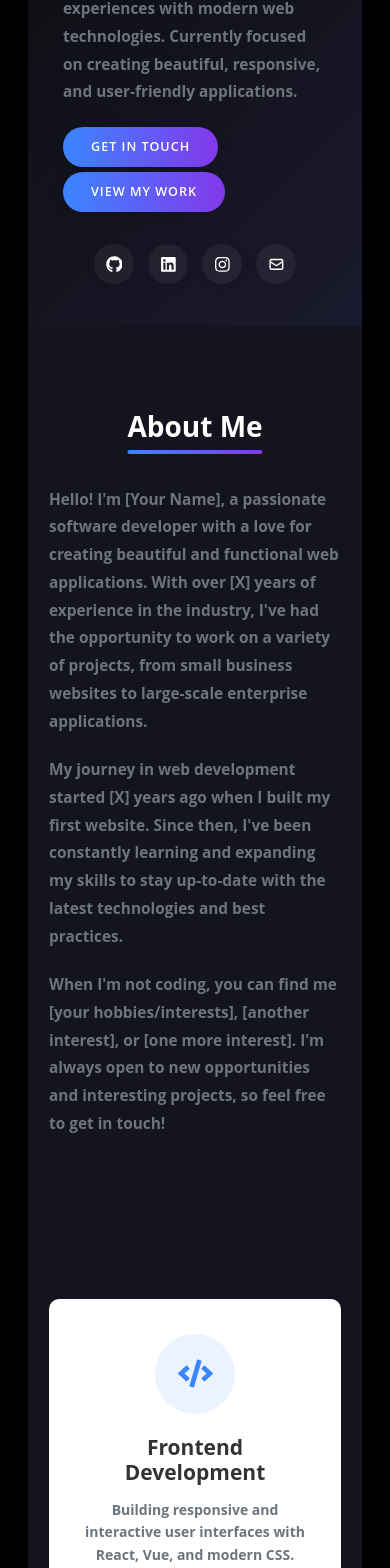
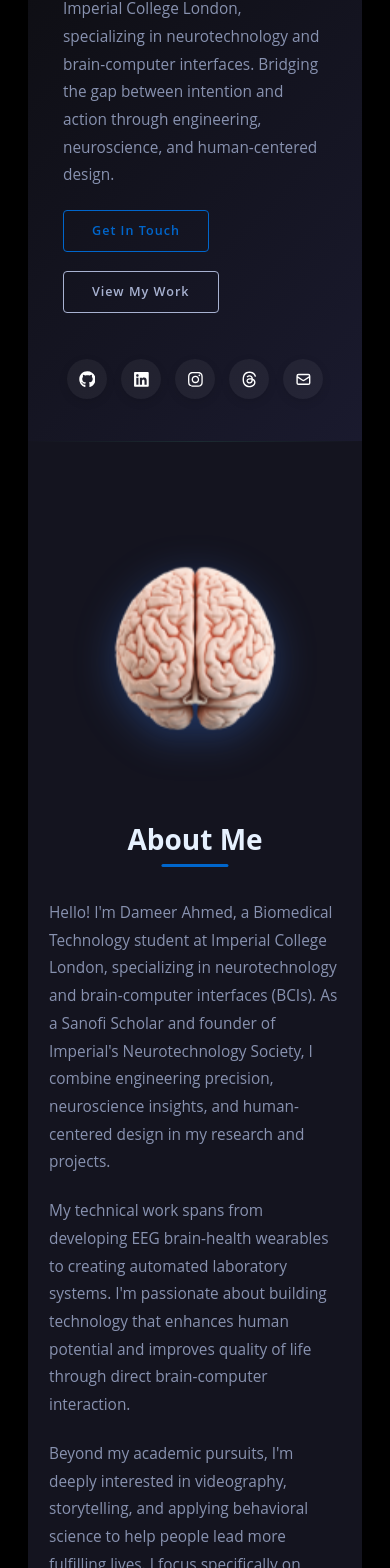
Before and after one commit to roidfree/roidfree.github.io, a React (Vite) app: page / in a window 390 px wide. Shown: the part 319-1887 px from the top of the page. Built offline with nearby package versions, Linux system fonts and the light colour scheme.

Commit message:
Updated changes, image sizing issues
Updated look but still working on fixing supposedly simple issue...

```diff
--- a/src/App.css
+++ b/src/App.css
@@ -1,15 +1,25 @@
 :root {
-  --primary-color: #3a86ff;
-  --secondary-color: #8338ec;
-  --dark-color: #1a1a2e;
-  --light-color: #f8f9fa;
-  --text-color: #333;
-  --text-light: #6c757d;
-  --transition: all 0.3s ease;
+  /* Main color palette - inspired by Bain Capital Ventures */
+  --primary-color: #0066CC;
+  --secondary-color: #00A3E0;
+  --accent-color: #00D1B2;
+  --dark-color: #0A192F;
+  --darker-color: #020C1B;
+  --light-color: #F5F5F7;
+  --text-color: #E6F1FF;
+  --text-light: #8892B0;
+  --text-lighter: #A8B2D1;
+
+  /* Spacing and layout */
+  --transition: all 0.3s cubic-bezier(0.645, 0.045, 0.355, 1);
   --container-width: 1200px;
   --section-padding: 6rem 0;
-  --border-radius: 10px;
-  --box-shadow: 0 5px 20px rgba(0, 0, 0, 0.05);
+  --border-radius: 4px;
+  --box-shadow: 0 10px 30px -15px rgba(2, 12, 27, 0.7);
+
+  /* Typography */
+  --font-sans: 'Inter', -apple-system, BlinkMacSystemFont, 'Segoe UI', Roboto, Oxygen, Ubuntu, Cantarell, 'Open Sans', 'Helvetica Neue', sans-serif;
+  --font-mono: 'SF Mono', 'Fira Code', 'Fira Mono', 'Roboto Mono', monospace;
 }
 
 * {
@@ -23,13 +33,16 @@ html {
 }
 
 body {
-  font-family: 'Inter', -apple-system, BlinkMacSystemFont, 'Segoe UI', Roboto, Oxygen, Ubuntu, Cantarell, 'Open Sans', 'Helvetica Neue', sans-serif;
+  font-family: var(--font-sans);
   line-height: 1.6;
-  color: #fff;
-  background-color: #0a0a0a;
+  color: var(--text-color);
+  background-color: var(--darker-color);
   overflow-x: hidden;
   margin: 0;
   padding: 0;
+  transition: var(--transition);
+  -webkit-font-smoothing: antialiased;
+  -moz-osx-font-smoothing: grayscale;
 }
 
 .app {
@@ -49,6 +62,17 @@ main {
 section {
   padding: 6rem 0;
   scroll-margin-top: 80px;
+  position: relative;
+}
+
+section::before {
+  content: '';
+  position: absolute;
+  top: 0;
+  left: 0;
+  width: 100%;
+  height: 1px;
+  background: linear-gradient(90deg, transparent, rgba(100, 255, 218, 0.1), transparent);
 }
 
 h1, h2, h3, h4, h5, h6 {
@@ -58,12 +82,18 @@ h1, h2, h3, h4, h5, h6 {
 }
 
 h1 {
-  font-size: 3.5rem;
-  background: linear-gradient(90deg, var(--primary-color), var(--secondary-color));
-  background-clip: text;
-  -webkit-background-clip: text;
-  -webkit-text-fill-color: transparent;
+  font-size: 4rem;
+  font-weight: 800;
+  letter-spacing: -0.5px;
+  color: var(--text-color);
   margin-bottom: 1.5rem;
+  line-height: 1.1;
+}
+
+h1 .highlight {
+  color: var(--primary-color);
+  position: relative;
+  display: inline-block;
 }
 
 h2 {
@@ -74,16 +104,18 @@ h2 {
   display: inline-block;
   left: 50%;
   transform: translateX(-50%);
+  color: var(--text-color);
+  font-weight: 700;
 }
 
 h2::after {
   content: '';
   position: absolute;
   bottom: -10px;
-  left: 0;
-  width: 100%;
-  height: 4px;
-  background: linear-gradient(90deg, var(--primary-color), var(--secondary-color));
+  left: 25%;
+  width: 50%;
+  height: 3px;
+  background: var(--primary-color);
   border-radius: 2px;
 }
 
@@ -92,6 +124,8 @@ p {
   color: var(--text-light);
   font-size: 1.1rem;
   line-height: 1.8;
+  font-weight: 400;
+  max-width: 700px;
 }
 
 a {
@@ -106,48 +140,53 @@ a:hover {
 
 .btn {
   display: inline-block;
-  background: linear-gradient(90deg, var(--primary-color), var(--secondary-color));
-  color: white;
+  background-color: transparent;
+  color: var(--primary-color);
   padding: 0.8rem 2rem;
-  border-radius: 50px;
+  border-radius: var(--border-radius);
   font-weight: 600;
-  text-transform: uppercase;
   letter-spacing: 1px;
   transition: var(--transition);
-  border: none;
+  border: 1px solid var(--primary-color);
   cursor: pointer;
   text-decoration: none;
   font-size: 0.9rem;
-  box-shadow: 0 4px 15px rgba(0, 0, 0, 0.1);
   position: relative;
   overflow: hidden;
   z-index: 1;
-}
-
-.btn::before {
-  content: '';
-  position: absolute;
-  top: 0;
-  left: 0;
-  width: 0;
-  height: 100%;
-  background: linear-gradient(90deg, var(--secondary-color), var(--primary-color));
-  transition: width 0.5s ease;
-  z-index: -1;
-}
-
-.btn:hover::before {
-  width: 100%;
+  margin-right: 1rem;
+  margin-bottom: 1rem;
 }
 
 .btn:hover {
-  transform: translateY(-3px);
-  box-shadow: 0 6px 20px rgba(0, 0, 0, 0.15);
-  color: white;
+  background-color: rgba(0, 102, 204, 0.1);
+  color: var(--primary-color);
+  transform: translateY(-2px);
 }
 
 .btn:active {
   transform: translateY(1px);
+}
+
+.btn-primary {
+  background-color: var(--primary-color);
+  color: #fff;
+}
+
+.btn-primary:hover {
+  background-color: rgba(0, 102, 204, 0.9);
+  color: #fff;
+}
+
+.btn-outline {
+  background-color: transparent;
+  border: 1px solid var(--text-lighter);
+  color: var(--text-lighter);
+}
+
+.btn-outline:hover {
+  border-color: var(--primary-color);
+  color: var(--primary-color);
 }
 
 .container {
--- a/src/components/01_Hero/Hero.css
+++ b/src/components/01_Hero/Hero.css
@@ -5,16 +5,92 @@
   padding-top: 80px;
   position: relative;
   overflow: hidden;
+  background-color: #0a192f;
+  color: white;
+}
+
+.hero-background {
+  position: absolute;
+  top: 0;
+  left: 0;
+  width: 100%;
+  height: 100%;
+  z-index: 0;
+}
+
+.hero-bg-wrapper {
+  position: absolute;
+  top: 0;
+  left: 0;
+  width: 100%;
+  height: 100%;
+  overflow: hidden;
+}
+
+.hero-bg-image {
+  width: 100%;
+  height: 100%;
+  object-fit: cover;
+  object-position: center;
+  opacity: 0.15;
+  transition: transform 0.5s ease;
+}
+
+.hero-background:hover .hero-bg-image {
+  transform: scale(1.05);
+}
+
+.hero-overlay {
+  position: absolute;
+  top: 0;
+  left: 0;
+  width: 100%;
+  height: 100%;
+  background: linear-gradient(rgba(169, 169, 169, 0.2), rgba(169, 169, 169, 0.2)),
+              linear-gradient(to right, rgba(10, 25, 47, 0.8) 0%, rgba(10, 25, 47, 0.6) 100%);
 }
 
 .hero-content {
+  width: 100%;
   max-width: 800px;
-  margin: 0 auto;
+  margin: 4rem auto 0;
   text-align: center;
+  position: relative;
+  z-index: 1;
+  padding: 0 1rem;
+}
+
+.profile-photo-container {
+  position: relative;
+  margin: 0 auto 2rem;
+  width: 150px;
+  height: 150px;
+  border-radius: 50%;
+  overflow: hidden;
+  border: 3px solid var(--primary-color);
+  box-shadow: 0 10px 30px rgba(0, 0, 0, 0.3);
+}
+
+.profile-photo-wrapper {
+  width: 100%;
+  height: 100%;
+  border-radius: 50%;
+  overflow: hidden;
+}
+
+.profile-photo {
+  width: 100%;
+  height: 100%;
+  object-fit: cover;
+  transition: transform 0.5s ease;
+}
+
+.profile-photo-container:hover .profile-photo {
+  transform: scale(1.05);
 }
 
 .hero h1 {
-  font-size: 4rem;
+  font-size: clamp(2.5rem, 5vw, 4rem);
   margin-bottom: 1.5rem;
   line-height: 1.2;
 }
@@ -39,14 +115,14 @@
 }
 
 .hero-subtitle {
-  font-size: 1.8rem;
+  font-size: clamp(1.5rem, 3vw, 1.8rem);
   font-weight: 600;
   color: var(--text-color);
   margin-bottom: 2rem;
 }
 
 .hero-description {
-  font-size: 1.2rem;
+  font-size: clamp(1rem, 2vw, 1.2rem);
   max-width: 700px;
   margin: 0 auto 3rem;
   color: var(--text-light);
@@ -78,6 +154,7 @@
   justify-content: center;
   gap: 1.5rem;
   margin-top: 3rem;
+  flex-wrap: wrap;
 }
 
 .social-link {
@@ -101,21 +178,16 @@
   box-shadow: 0 6px 20px rgba(0, 0, 0, 0.15);
 }
 
+.container {
+  width: 100%;
+  max-width: 1200px;
+  margin: 0 auto;
+  position: relative;
+  z-index: 1;
+}
+
 /* Responsive Design */
 @media (max-width: 768px) {
-  .hero h1 {
-    font-size: 2.8rem;
-  }
-
-  .hero-subtitle {
-    font-size: 1.5rem;
-  }
-
-  .hero-description {
-    font-size: 1.1rem;
-    padding: 0 1rem;
-  }
-
   .hero-cta {
     flex-direction: column;
     align-items: center;
@@ -125,6 +197,16 @@
     width: 100%;
     max-width: 250px;
     margin-bottom: 1rem;
+  }
+
+  .social-links {
+    gap: 1rem;
+  }
+
+  .social-link {
+    width: 40px;
+    height: 40px;
+    font-size: 1.2rem;
   }
 }
 
--- a/src/components/01_Hero/Hero.jsx
+++ b/src/components/01_Hero/Hero.jsx
@@ -1,14 +1,17 @@
 import { motion } from 'framer-motion';
-import { FaGithub, FaLinkedin, FaInstagram } from 'react-icons/fa';
+import { FaGithub, FaLinkedin, FaInstagram, FaThreads } from 'react-icons/fa6';
 import { HiOutlineMail } from 'react-icons/hi';
 import { TypeAnimation } from 'react-type-animation';
+import profilePhoto from '../../assets/images/profile photo.jpg';
+import heroBackground from '../../assets/images/Adobe Express - file.jpg';
 
 const Hero = () => {
   const socialLinks = [
-    { icon: <FaGithub />, url: 'https://github.com/yourusername' },
-    { icon: <FaLinkedin />, url: 'https://linkedin.com/in/yourusername' },
-    { icon: <FaInstagram />, url: 'https://threads.net/yourusername', title: 'Threads' },
-    { icon: <HiOutlineMail />, url: 'mailto:your.email@example.com' },
+    { icon: <FaGithub />, url: 'https://github.com/roidfree', title: 'GitHub' },
+    { icon: <FaLinkedin />, url: 'https://linkedin.com/in/dameerahmed', title: 'LinkedIn' },
+    { icon: <FaInstagram />, url: 'https://instagram.com/dameerahmed', title: 'Instagram' },
+    { icon: <FaThreads />, url: 'https://threads.net/@dameerahmed', title: 'Threads' },
+    { icon: <HiOutlineMail />, url: 'mailto:dameer.ahmed@imperial.ac.uk', title: 'Email' },
   ];
 
   return (
@@ -34,8 +37,8 @@ const Hero = () => {
             />
           </h2>
           <p className="hero-description">
-            I build exceptional digital experiences with modern web technologies.
-            Currently focused on creating beautiful, responsive, and user-friendly applications.
+            Biomedical Technology student at Imperial College London, specializing in neurotechnology and brain-computer interfaces.
+            Bridging the gap between intention and action through engineering, neuroscience, and human-centered design.
           </p>
           <div className="hero-cta">
             <a href="#contact" className="btn mr-4">
@@ -52,7 +55,7 @@ const Hero = () => {
                 href={link.url}
                 target="_blank"
                 rel="noopener noreferrer"
-                aria-label={`Social Link ${index + 1}`}
+                aria-label={link.title}
                 className="social-link"
               >
                 {link.icon}
--- a/src/components/02_About/about.css
+++ b/src/components/02_About/about.css
@@ -6,7 +6,30 @@
 .about-content {
   display: grid;
   grid-template-columns: 1fr;
-  gap: 4rem;
+  gap: 3rem;
+  position: relative;
+  padding: 2rem 0;
+}
+
+.about-image-container {
+  width: 250px;
+  height: 250px;
+  margin: 0 auto 2rem;
+  position: relative;
+  animation: float 6s ease-in-out infinite;
+}
+
+.about-image {
+  width: 100%;
+  height: 100%;
+  object-fit: contain;
+  filter: drop-shadow(0 10px 20px rgba(58, 134, 255, 0.3));
+  transition: all 0.5s ease;
+}
+
+.about-image:hover {
+  transform: scale(1.05);
+  filter: drop-shadow(0 15px 30px rgba(58, 134, 255, 0.4));
 }
 
 .about-text {
@@ -82,4 +105,21 @@
   .about-text {
     text-align: left;
   }
+
+  .about-image-container {
+    width: 200px;
+    height: 200px;
+  }
 }
+
+@keyframes float {
+  0% {
+    transform: translateY(0px);
+  }
+  50% {
+    transform: translateY(-15px);
+  }
+  100% {
+    transform: translateY(0px);
+  }
+}
--- a/src/components/02_About/about.jsx
+++ b/src/components/02_About/about.jsx
@@ -1,13 +1,26 @@
 import React from 'react';
 import { motion } from 'framer-motion';
-import { FaCode, FaServer, FaMobile } from 'react-icons/fa';
+import { FaBrain, FaVideo, FaLightbulb } from 'react-icons/fa';
+import brainImage from '../../assets/images/brain.png';
 import './about.css';
 
 const About = () => {
   const skills = [
-    { name: 'Frontend Development', icon: <FaCode />, description: 'Building responsive and interactive user interfaces with React, Vue, and modern CSS.' },
-    { name: 'Backend Development', icon: <FaServer />, description: 'Creating robust server-side applications with Node.js, Express, and various databases.' },
-    { name: 'Mobile Development', icon: <FaMobile />, description: 'Developing cross-platform mobile applications using React Native and Flutter.' },
+    {
+      name: 'Neurotechnology',
+      icon: <FaBrain />,
+      description: 'Researching and developing brain-computer interfaces (BCIs) and EEG-based wearables for health monitoring and cognitive enhancement.'
+    },
+    {
+      name: 'Videography & Storytelling',
+      icon: <FaVideo />,
+      description: 'Creating compelling visual narratives that communicate complex ideas and inspire meaningful action.'
+    },
+    {
+      name: 'Behavioral Science',
+      icon: <FaLightbulb />,
+      description: 'Applying insights from psychology and neuroscience to bridge the gap between intention and action in everyday life.'
+    },
   ];
 
   return (
@@ -20,20 +33,31 @@ const About = () => {
           transition={{ duration: 0.6 }}
           className="about-content"
         >
+          <motion.div
+            className="about-image-container"
+            initial={{ opacity: 0, scale: 0.8 }}
+            whileInView={{ opacity: 1, scale: 1 }}
+            viewport={{ once: true }}
+            transition={{ duration: 0.6, delay: 0.2 }}
+          >
+            <img src={brainImage} alt="Neurotechnology" className="about-image" />
+          </motion.div>
           <div className="about-text">
             <h2>About Me</h2>
             <p>
-              Hello! I'm [Your Name], a passionate software developer with a love for creating beautiful and functional web applications.
-              With over [X] years of experience in the industry, I've had the opportunity to work on a variety of projects,
-              from small business websites to large-scale enterprise applications.
+              Hello! I'm Dameer Ahmed, a Biomedical Technology student at Imperial College London, specializing in neurotechnology
+              and brain-computer interfaces (BCIs). As a Sanofi Scholar and founder of Imperial's Neurotechnology Society,
+              I combine engineering precision, neuroscience insights, and human-centered design in my research and projects.
             </p>
             <p>
-              My journey in web development started [X] years ago when I built my first website. Since then, I've been
-              constantly learning and expanding my skills to stay up-to-date with the latest technologies and best practices.
+              My technical work spans from developing EEG brain-health wearables to creating automated laboratory systems.
+              I'm passionate about building technology that enhances human potential and improves quality of life through
+              direct brain-computer interaction.
             </p>
             <p>
-              When I'm not coding, you can find me [your hobbies/interests], [another interest], or [one more interest].
-              I'm always open to new opportunities and interesting projects, so feel free to get in touch!
+              Beyond my academic pursuits, I'm deeply interested in videography, storytelling, and applying behavioral science
+              to help people lead more fulfilling lives. I focus specifically on bridging the gap between intention and action—helping
+              people translate their goals into consistent behaviors through insights from psychology and neuroscience.
             </p>
           </div>
 
--- a/src/components/04_Projects/Projects.jsx
+++ b/src/components/04_Projects/Projects.jsx
@@ -1,8 +1,9 @@
 import React, { useState } from 'react';
 import { motion } from 'framer-motion';
 import { FiGithub, FiExternalLink } from 'react-icons/fi';
-import { FaReact, FaNodeJs, FaPython, FaVuejs, FaLaravel } from 'react-icons/fa';
-import { SiTypescript, SiNextdotjs, SiDjango, SiGraphql } from 'react-icons/si';
+import { FaPython, FaReact } from 'react-icons/fa';
+import { SiTensorflow, SiArduino, SiRaspberrypi } from 'react-icons/si';
+import { TbBrain, TbDeviceWatchStats, TbMicroscope } from 'react-icons/tb';
 import './Projects.css';
 
 const Projects = () => {
@@ -11,67 +12,67 @@ const Projects = () => {
   const projects = [
     {
       id: 1,
-      title: 'E-commerce Platform',
-      description: 'A full-stack e-commerce platform with user authentication, product catalog, shopping cart, and payment integration.',
-      tags: ['React', 'Node.js', 'MongoDB', 'Express', 'Redux'],
-      image: 'https://via.placeholder.com/600x400/3a86ff/ffffff?text=E-commerce',
+      title: 'EEG Brain-health Patch',
+      description: 'An innovative wearable EEG device for continuous brain health monitoring. Imperial Faculty of Natural Sciences finalist project.',
+      tags: ['EEG', 'Machine Learning', 'Hardware', 'Signal Processing'],
+      image: 'https://via.placeholder.com/600x400/3a86ff/ffffff?text=EEG+Brain-health+Patch',
       github: '#',
       demo: '#',
-      category: 'Full Stack'
+      category: 'Neurotechnology'
     },
     {
       id: 2,
-      title: 'Task Management App',
-      description: 'A task management application with drag-and-drop functionality, task categories, and team collaboration features.',
-      tags: ['React', 'TypeScript', 'Firebase', 'Material-UI'],
-      image: 'https://via.placeholder.com/600x400/8338ec/ffffff?text=Task+App',
+      title: 'Hackstarter EEG Prototype',
+      description: 'A focus-tracking wearable device using EEG signals and machine learning algorithms to optimize cognitive performance.',
+      tags: ['EEG', 'TensorFlow', 'Python', 'Embedded Systems'],
+      image: 'https://via.placeholder.com/600x400/8338ec/ffffff?text=Hackstarter+EEG',
       github: '#',
       demo: '#',
-      category: 'Frontend'
+      category: 'Neurotechnology'
     },
     {
       id: 3,
-      title: 'RESTful API Service',
-      description: 'A scalable RESTful API service with authentication, rate limiting, and comprehensive documentation.',
-      tags: ['Node.js', 'Express', 'MongoDB', 'JWT', 'Swagger'],
-      image: 'https://via.placeholder.com/600x400/ff006e/ffffff?text=API+Service',
+      title: 'Automated Cell Culture System',
+      description: 'A robotic system for automating laboratory cell culture processes, increasing efficiency and reducing human error.',
+      tags: ['Robotics', 'Python', 'Arduino', 'Lab Automation'],
+      image: 'https://via.placeholder.com/600x400/ff006e/ffffff?text=Cell+Culture+System',
       github: '#',
       demo: '#',
-      category: 'Backend'
+      category: 'Research'
     },
     {
       id: 4,
-      title: 'Portfolio Website',
-      description: 'A personal portfolio website built with React and Framer Motion for smooth animations and transitions.',
-      tags: ['React', 'Framer Motion', 'Styled Components', 'Responsive Design'],
-      image: 'https://via.placeholder.com/600x400/ffbe0b/ffffff?text=Portfolio',
+      title: 'Neurofeedback Training Platform',
+      description: 'An interactive platform that provides real-time feedback on brain activity to help users improve focus and cognitive performance.',
+      tags: ['React', 'Python', 'EEG', 'Real-time Processing'],
+      image: 'https://via.placeholder.com/600x400/ffbe0b/ffffff?text=Neurofeedback+Platform',
       github: '#',
       demo: '#',
-      category: 'Frontend'
+      category: 'Neurotechnology'
     },
     {
       id: 5,
-      title: 'Real-time Chat Application',
-      description: 'A real-time chat application with private messaging, group chats, and read receipts.',
-      tags: ['React', 'Node.js', 'Socket.io', 'MongoDB'],
-      image: 'https://via.placeholder.com/600x400/fb5607/ffffff?text=Chat+App',
+      title: 'Intention-Action Gap Analysis Tool',
+      description: 'A research tool that analyzes behavioral patterns to identify gaps between stated intentions and actual actions.',
+      tags: ['Data Analysis', 'Psychology', 'Python', 'Visualization'],
+      image: 'https://via.placeholder.com/600x400/fb5607/ffffff?text=Intention-Action+Tool',
       github: '#',
       demo: '#',
-      category: 'Full Stack'
+      category: 'Behavioral Science'
     },
     {
       id: 6,
-      title: 'Data Visualization Dashboard',
-      description: 'An interactive dashboard for data visualization with various chart types and data filtering options.',
-      tags: ['React', 'D3.js', 'Redux', 'Material-UI'],
-      image: 'https://via.placeholder.com/600x400/8338ec/ffffff?text=Dashboard',
+      title: 'Neurotech Educational Platform',
+      description: 'An interactive educational platform for the Imperial Neurotechnology Society to introduce students to BCI concepts and applications.',
+      tags: ['React', 'Educational', 'Interactive', 'Neuroscience'],
+      image: 'https://via.placeholder.com/600x400/8338ec/ffffff?text=Educational+Platform',
       github: '#',
       demo: '#',
-      category: 'Frontend'
+      category: 'Education'
     },
   ];
 
-  const categories = ['All', 'Frontend', 'Backend', 'Full Stack'];
+  const categories = ['All', 'Neurotechnology', 'Research', 'Behavioral Science', 'Education'];
 
   const filteredProjects = activeFilter === 'All'
     ? projects
@@ -81,22 +82,20 @@ const Projects = () => {
     switch(tech.toLowerCase()) {
       case 'react':
         return <FaReact className="tech-icon" />;
-      case 'node.js':
-        return <FaNodeJs className="tech-icon" />;
-      case 'typescript':
-        return <SiTypescript className="tech-icon" />;
-      case 'next.js':
-        return <SiNextdotjs className="tech-icon" />;
       case 'python':
         return <FaPython className="tech-icon" />;
-      case 'django':
-        return <SiDjango className="tech-icon" />;
-      case 'vue':
-        return <FaVuejs className="tech-icon" />;
-      case 'laravel':
-        return <FaLaravel className="tech-icon" />;
-      case 'graphql':
-        return <SiGraphql className="tech-icon" />;
+      case 'tensorflow':
+        return <SiTensorflow className="tech-icon" />;
+      case 'arduino':
+        return <SiArduino className="tech-icon" />;
+      case 'raspberry pi':
+        return <SiRaspberrypi className="tech-icon" />;
+      case 'eeg':
+        return <TbBrain className="tech-icon" />;
+      case 'wearable':
+        return <TbDeviceWatchStats className="tech-icon" />;
+      case 'lab automation':
+        return <TbMicroscope className="tech-icon" />;
       default:
         return null;
     }
@@ -114,7 +113,7 @@ const Projects = () => {
         >
           <h2>My Projects</h2>
           <p className="projects-intro">
-            Here are some of my recent projects. Each project was built to solve a specific problem or explore new technologies.
+            Here are some of my key projects in neurotechnology, research, and behavioral science. Each project represents my commitment to enhancing human potential through technology and understanding.
           </p>
 
           <div className="project-filters">
```
Also changed, not shown: src/components/04_Projects/Projects.css (+125 -28 lines), index.html (line endings or trailing spaces), 1 other file (tests, documents, lock files or other folders).
